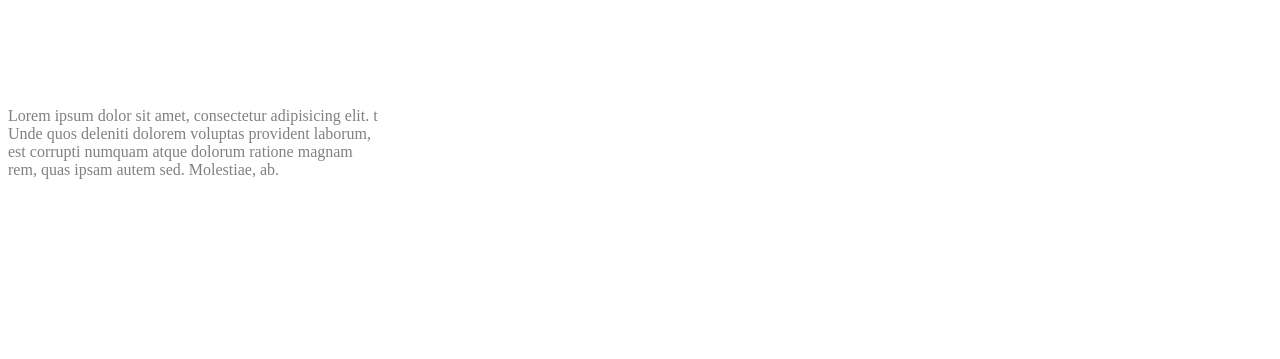
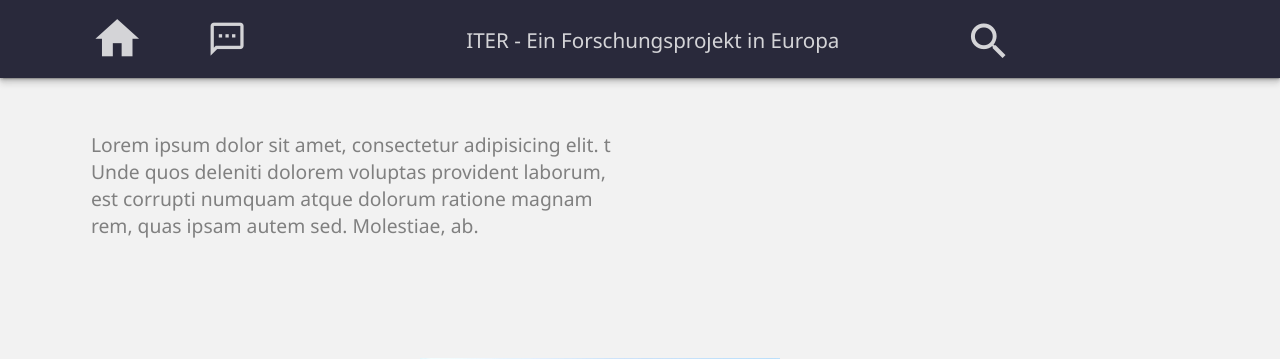
Before and after one commit to Cha0sType/site-thermonuclearfusion, a Flask app: page /iter in a window 1280 px wide. Shown: the top 359 px of the page. Run offline with Flask 2, Linux system fonts and the light colour scheme.

Commit message:
Worked on ITER

```diff
--- a/main.py
+++ b/main.py
@@ -21,11 +21,12 @@ def index():
 
 @app.route('/iter')
 def iter():
-    return render_template('Iter/iter_index.html', time=time)
+    title = "ITER - Ein Forschungsprojekt in Europa"
+    return render_template('Iter/iter_index.html', header=header.replace('--name--', f"<h2 style='color: rgba(255, 255, 255, 0.8); font-weight: normal; font-size: 1.61vw; margin-bottom: 0.9vw; margin-left: auto; margin-left: 50%; transform: translateX(-50%); position: absolute;'>{title}</h2>"))
 
 @app.route('/basics')
 def basics():
-    return render_template('Basics/basics_index.html', header=header)
+    return render_template('Basics/basics_index.html', header=header.replace('--name--', "<h2 style='color: rgba(255, 255, 255, 0.8); font-weight: normal; font-size: 1.61vw; margin-bottom: 0.9vw; margin-left: auto; margin-left: 50%; transform: translateX(-50%); position: absolute;'>Kerfusion</h2>"))
 
 @app.route('/reactors')
 def reactors():
--- a/templates/Iter/iter_index.html
+++ b/templates/Iter/iter_index.html
@@ -4,22 +4,12 @@
     <meta charset="UTF-8">
     <link rel="stylesheet" href="{{url_for('static', filename='iter_index.css')}}">
     <link href="https://fonts.googleapis.com/icon?family=Material+Icons" rel="stylesheet">
+    <link rel="stylesheet" href="{{url_for('static', filename='stylesheets/index.css')}}">
     <title>Iter - Forschungsprojekt in Europa</title>
 </head>
 
 <body>
-    <div class="header"><span onclick="location.href='/'" class="material-icons"
-            style="font-size: 400%; margin-left: 6%; color: rgba(255, 255, 255, 0.8); cursor: pointer;">home</span>
-        <div class="dropdown">
-            <button class="dropbtn">Themen</button>
-            <div class="dropdown-content">
-                <a href="">Iter</a>
-                <a href="/reactors">Reaktoren</a>
-                <a href="/basics">Kernfusion</a>
-            </div>
-        </div>
-
-    </div>
+    {{ header|safe }}
     <img src="{{url_for('static', filename='img/iter-view.jpg')}}" alt="Something went wrong .-." style="scale: 30%; position: absolute; float: left;">
     <p style="color: grey;">
         Lorem ipsum dolor sit amet, consectetur adipisicing elit. t <br> Unde quos deleniti dolorem voluptas provident
```
